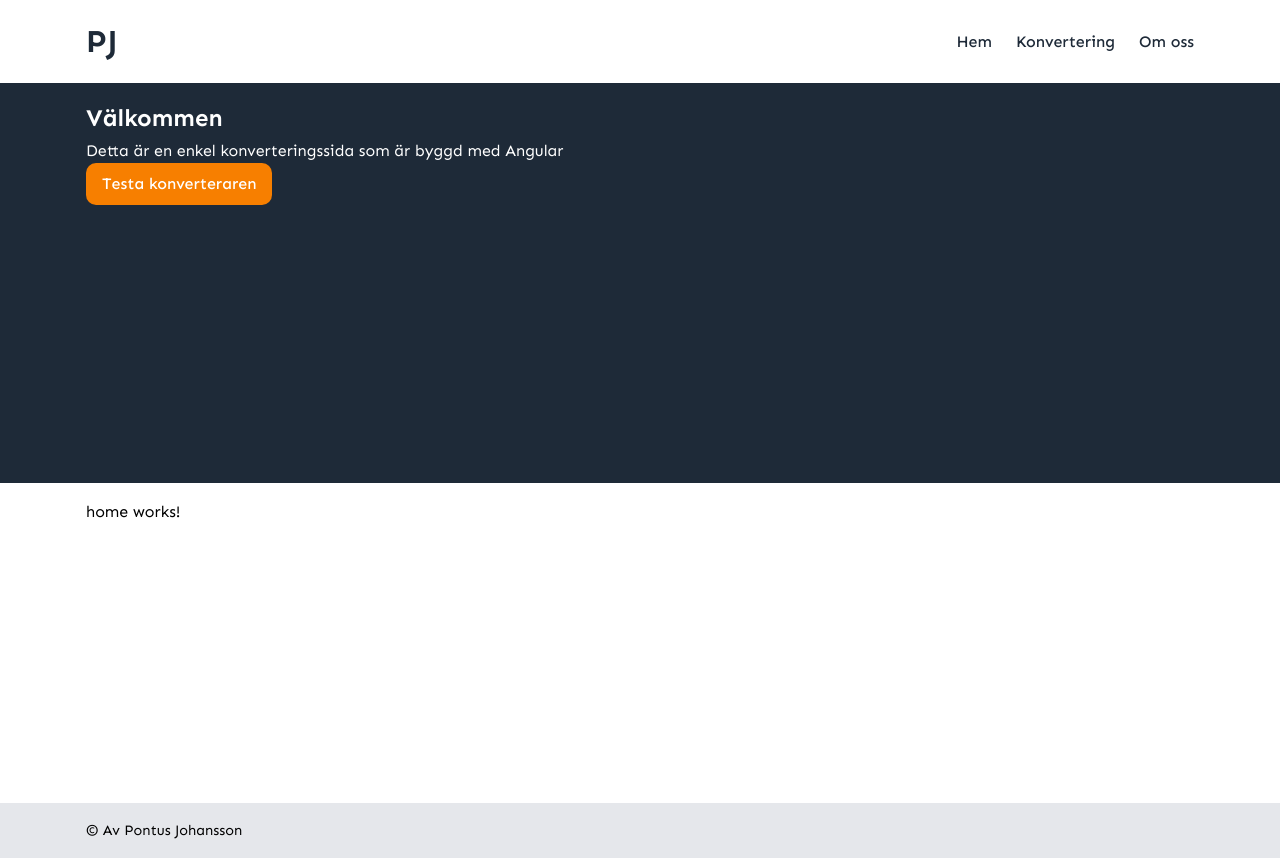
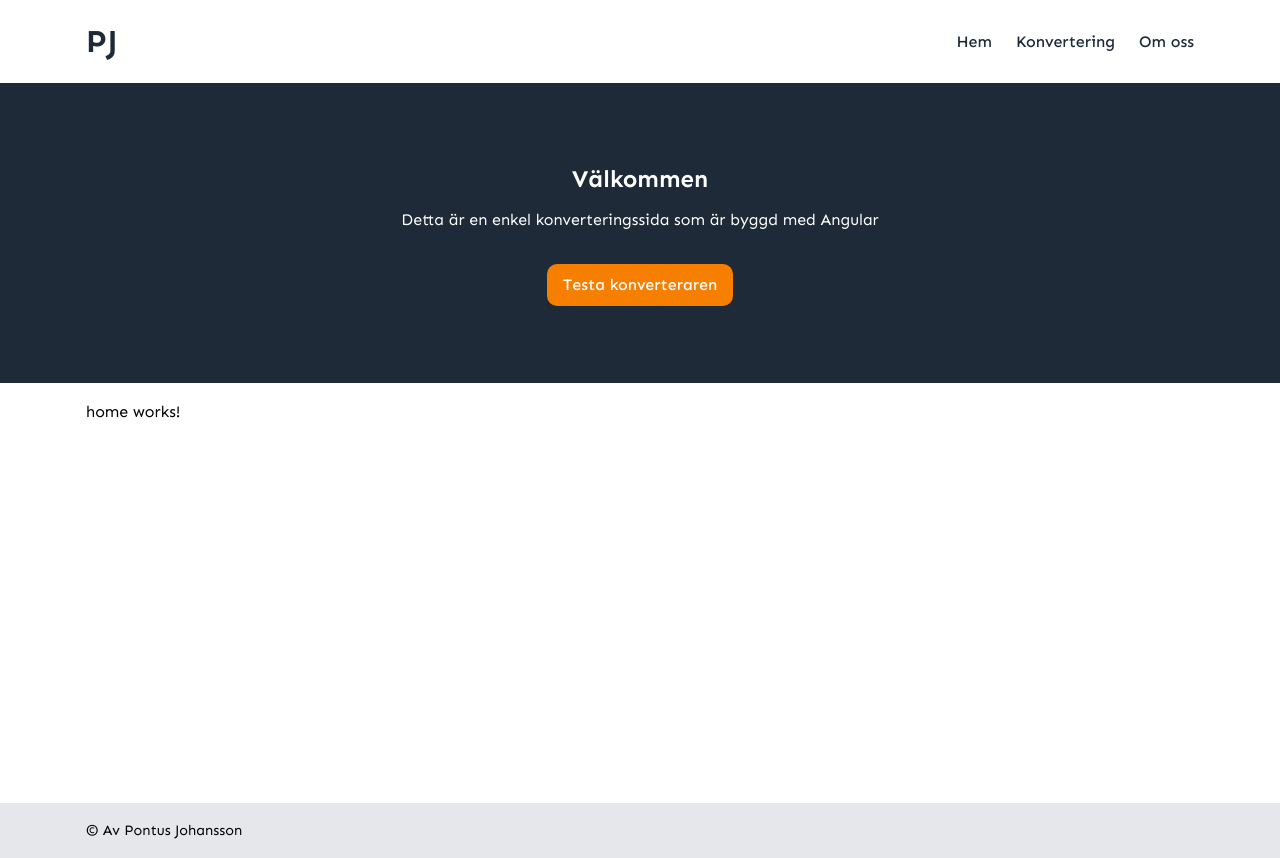
Before and after one commit to Punttt/AngularLab, an Angular app: page /home in a window 1280 px wide. Built offline with nearby package versions, Linux system fonts and the light colour scheme.

Commit message:
fixar höjd och flex till hero sectionen

```diff
--- a/src/app/partials/hero/hero.scss
+++ b/src/app/partials/hero/hero.scss
@@ -1,5 +1,20 @@
 section {
     background-color: #1E2A38;
     color: #fff;
-    height: 400px;
 }
+
+.container {
+    height: 300px;
+    display: flex;
+    flex-direction: column;
+    align-items: center;
+    justify-content: center;
+}
+
+h2 {
+    margin-bottom: 0.5rem;
+}
+
+p {
+    margin-bottom: 2rem;
+}
```
